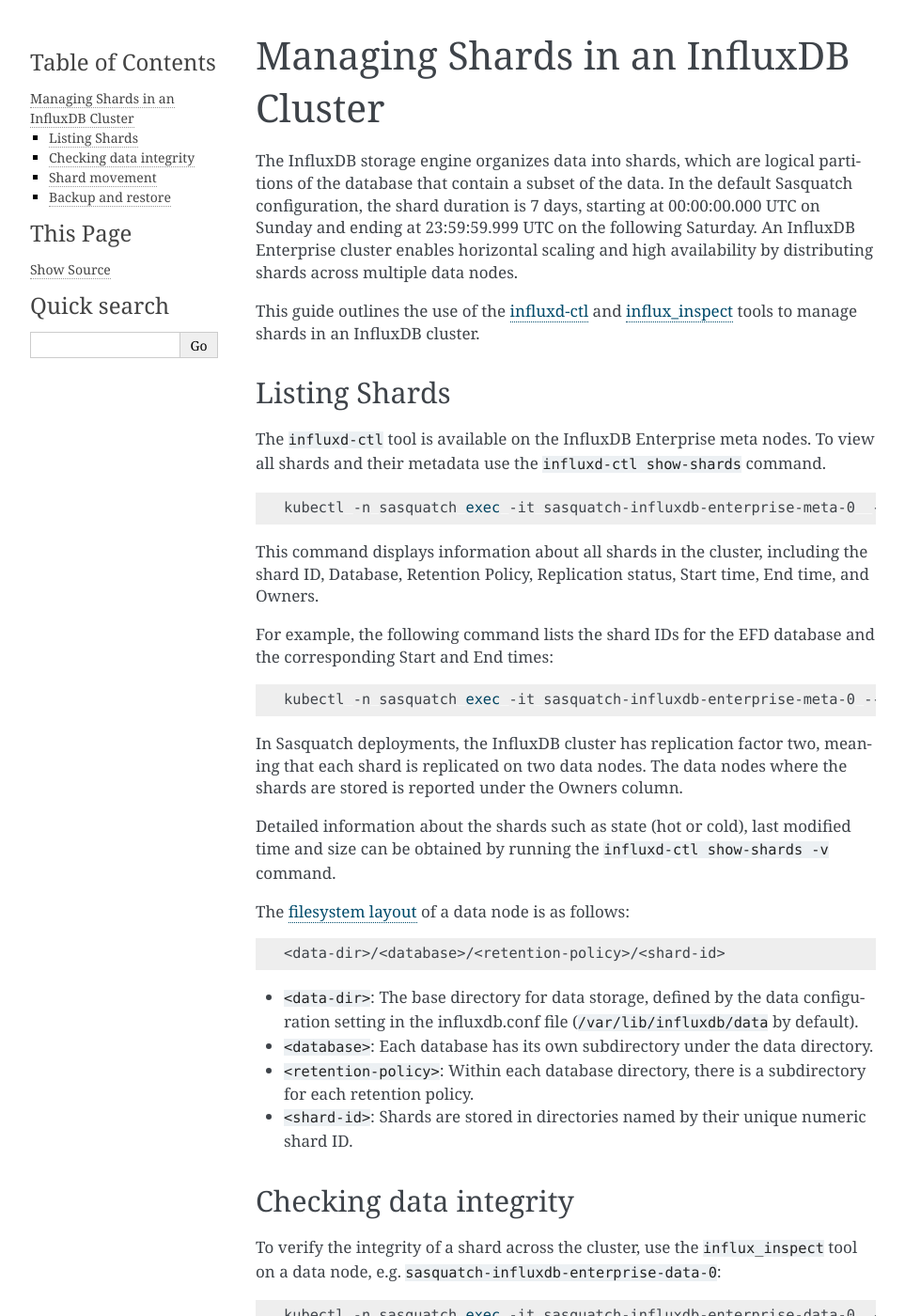
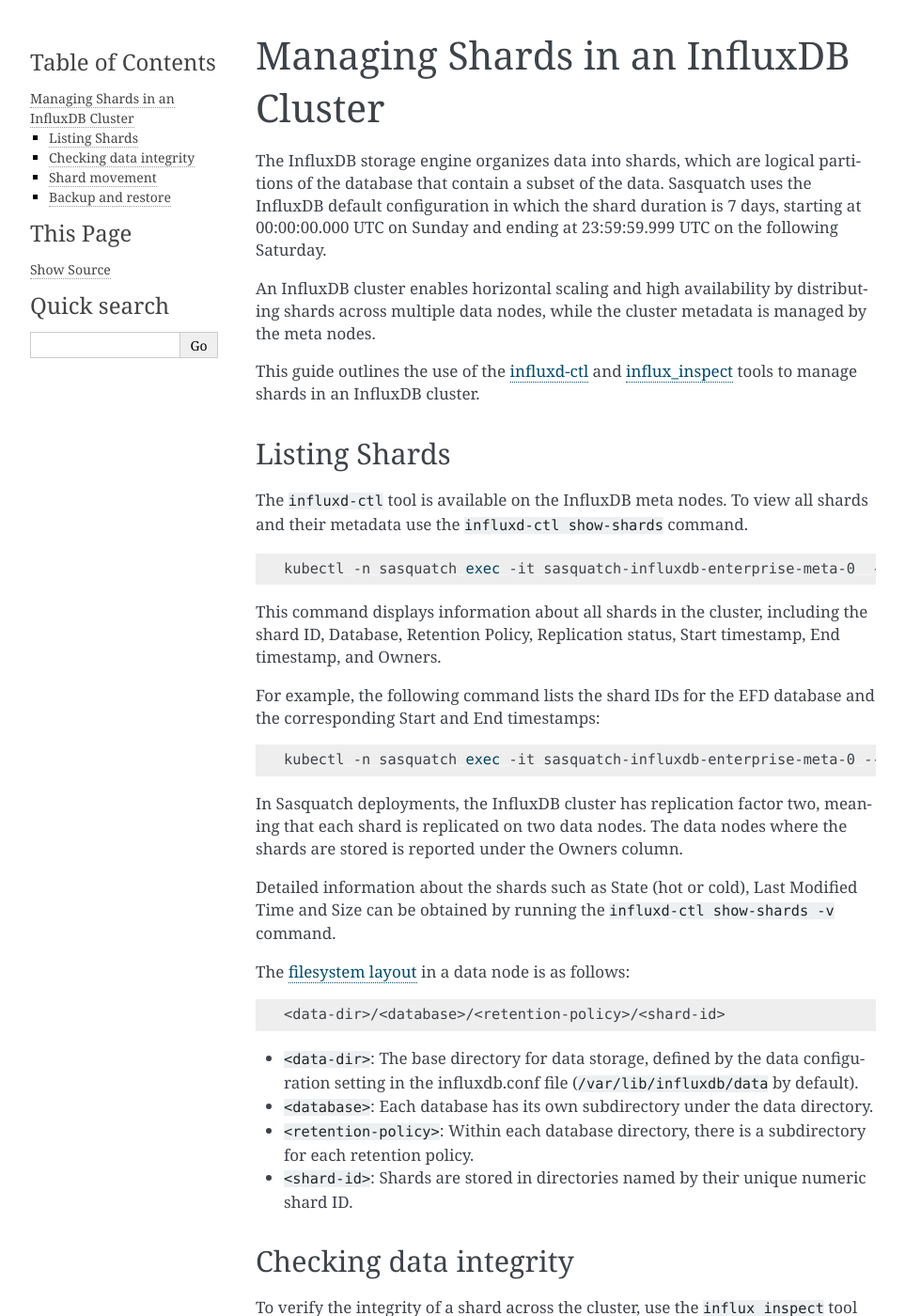
Before and after one commit to lsst-sqre/sasquatch, a Sphinx documentation site: the page built from docs/developer-guide/managing-shards.rst, in a window 1280 px wide and 1400 px high. Shown: the whole window at 94% size, without its empty margins (148-1111 px from the left). Built offline with Sphinx 7.4.7, drawn with Linux system fonts in a browser that asks for light colours; some of the changed text lies outside the part shown.

Commit message:
Doc fixes

```diff
--- a/docs/developer-guide/managing-shards.rst
+++ b/docs/developer-guide/managing-shards.rst
@@ -6,24 +6,25 @@
 ######################################
 
 The InfluxDB storage engine organizes data into shards, which are logical partitions of the database that contain a subset of the data.
-In the default Sasquatch configuration, the shard duration is 7 days, starting at 00:00:00.000 UTC on Sunday and ending at 23:59:59.999 UTC on the following Saturday.
-An InfluxDB Enterprise cluster enables horizontal scaling and high availability by distributing shards across multiple data nodes.
+Sasquatch uses the InfluxDB default configuration in which the shard duration is 7 days, starting at 00:00:00.000 UTC on Sunday and ending at 23:59:59.999 UTC on the following Saturday.
+
+An InfluxDB cluster enables horizontal scaling and high availability by distributing shards across multiple data nodes, while the cluster metadata is managed by the meta nodes.
 
 This guide outlines the use of the `influxd-ctl`_ and `influx_inspect`_ tools to manage shards in an InfluxDB cluster.
 
 Listing Shards
 ==============
 
-The ``influxd-ctl`` tool is available on the InfluxDB Enterprise meta nodes.
+The ``influxd-ctl`` tool is available on the InfluxDB meta nodes.
 To view all shards and their metadata use the ``influxd-ctl show-shards`` command.
 
 .. code-block:: bash
 
     kubectl -n sasquatch exec -it sasquatch-influxdb-enterprise-meta-0  -- influxd-ctl show-shards
 
-This command displays information about all shards in the cluster, including the shard ID, Database, Retention Policy, Replication status, Start time, End time, and Owners.
+This command displays information about all shards in the cluster, including the shard ID, Database, Retention Policy, Replication status, Start timestamp, End timestamp, and Owners.
 
-For example, the following command lists the shard IDs for the EFD database and the corresponding Start and End times:
+For example, the following command lists the shard IDs for the EFD database and the corresponding Start and End timestamps:
 
 .. code-block:: bash
 
@@ -33,9 +34,9 @@
 In Sasquatch deployments, the InfluxDB cluster has replication factor two, meaning that each shard is replicated on two data nodes.
 The data nodes where the shards are stored is reported under the Owners column.
 
-Detailed information about the shards such as state (hot or cold), last modified time and size can be obtained by running the ``influxd-ctl show-shards -v`` command.
+Detailed information about the shards such as State (hot or cold), Last Modified Time and Size can be obtained by running the ``influxd-ctl show-shards -v`` command.
 
-The `filesystem layout`_ of a data node is as follows:
+The `filesystem layout`_ in a data node is as follows:
 
 .. code-block:: bash
 
@@ -65,7 +66,7 @@
 Read more about shard compaction operations in the InfluxDB `storage engine`_ documentation.
 
 The `Anti-Entropy service`_ in InfluxDB Enterprise ensures that the data is consistent across the cluster by comparing the data in the shards on different data nodes.
-However, this tool is consumes too much resources and InfluxData recommends turning it off on small clusters like Sasquatch.
+However, this tool consumes too much resources and InfluxData recommended turning it off in Sasquatch.
 
 Shard movement
 ==============
@@ -103,9 +104,9 @@
 
 .. code-block:: bash
 
-    influxd-ctl -bind  <meta pod IP address>:8091 restore -db efd -shard <shard ID> -shard <shard ID> -newshard <new shard ID>  /backup-dir
+    influxd-ctl -bind  <meta pod IP address>:8091 restore -db efd -shard <shard ID> -shard <shard ID> -newshard <new shard ID> -newrf 2 /backup-dir
 
-Where ``<shard ID>`` identifies the shard to be restored from the backup and ``<new shard ID>`` identifies the shard in the destination database to restore to.
+Where ``<shard ID>`` identifies the shard to be restored from the backup and ``<new shard ID>`` identifies the shard in the destination database to restore to. The ``-newrf 2`` option specifies the replication factor for the restored shard ensuring that it is restored to two data nodes.
 
 .. note::
 
@@ -113,38 +114,40 @@
 
     If you are restoring a shard from a different database (e.g. restoring data the Summit EFD database to the USDF EFD database) **shard IDs do not align**, and so ``<new shard ID>`` should reflect the shard ID in the destination database which has **the same same start time** as in the source database.
 
-Hot shards should be truncated using the ``influxd-ctl truncate-shards`` command before backup and restore operations.
+.. note::
 
-For a cold shard it is also possible to manually copy the shard TSM files to one of the destination data nodes under the appropriate directory, and then use the ``influxd-ctl copy-shards`` command to copy the shard to the other data node.
+    Hot shards can truncated using the ``influxd-ctl truncate-shards`` command before backup and restore operations.
 
-This procedure was applied to restore shard 786 at the USDF EFD database, after InfluxData ran an offline compaction of the shard to fix a slow query issue.
-In this case the shard restore procedure is as follows:
+For cold shards it is also possible to manually copy the shard TSM files to one of the destination data nodes under the appropriate directory, and then use the ``influxd-ctl copy-shards`` command to copy the shard to the other data node.
+
+This procedure was applied to restore shard 786 at the USDF EFD database, after InfluxData ran an offline compaction of that shard to fix a slow query issue.
+In this case the shard restore is as follows:
 
 .. code-block:: bash
 
     # List owners of shard 786
     kubectl exec -it sasquatch-influxdb-enterprise-meta-0 -n sasquatch -- influxd-ctl show-shards | grep 786
 
-    # Remove shard 786 from the one of its owners (data-0):
+    # Manually remove the TSM and index files from shard 786 in data-0:
     kubectl exec -it sasquatch-influxdb-enterprise-data-0 -n sasquatch -- /bin/bash
     cd /var/lib/influxdb/data/efd/autogen/
     rm -r 786
 
-    # Manually copy the fully compacted TSM files and the fields.idx file for shard 786 to data-0 under the appropriate directory
+    # Manually copy the fully compacted TSM and index files for shard 786 to data-0
     kubectl -n sasquatch cp efd/autogen/786/  sasquatch-influxdb-enterprise-data-0:/var/lib/influxdb/data/efd/autogen/
 
-    # Remove shard 786 from the other data node (data-1):
+    # Remove shard 786 data and metadata from data-1 using the influxd-ctl remove-shard command
     kubectl exec -it sasquatch-influxdb-enterprise-meta-0 -n sasquatch -- influxd-ctl remove-shard sasquatch-influxdb-enterprise-data-1.sasquatch-influxdb-enterprise-data.sasquatch.svc.cluster.local:8088 786
 
     # Copy shard 786 from data-0 to data-1
     kubectl exec -it sasquatch-influxdb-enterprise-meta-0 -n sasquatch -- influxd-ctl copy-shard sasquatch-influxdb-enterprise-data-0.sasquatch-influxdb-enterprise-data.sasquatch.svc.cluster.local:8088 sasquatch-influxdb-enterprise-data-1.sasquatch-influxdb-enterprise-data.sasquatch.svc.cluster.local:8088 786
 
-    # Finally restart the InfluxDB Enterprise data statefulset to reload the shards data and rebuild the TSM in-memory indexes.
+    # Finally restart the InfluxDB data statefulset to reload the shards data and rebuild the TSM in-memory indexes.
 
 .. note::
 
     Note the difference between removing the shard files manually and using the ``influxd-ctl remove-shard`` command.
-    The ``remove-shard`` command removes the shard from the meta node and the data node, while manually removing the shard files only removes the shard from the data node.
+    The ``remove-shard`` command removes the shard from the meta node and the data node, while manually removing the shard TSM and index files only removes the shard from the data node (the data node is still listed as owner of that shard).
 
 
 .. _influxd-ctl: https://docs.influxdata.com/enterprise_influxdb/v1/tools/influxd-ctl/
```
Also changed, not shown: other parts of docs/developer-guide/managing-shards.rst (+3 -3 lines).
